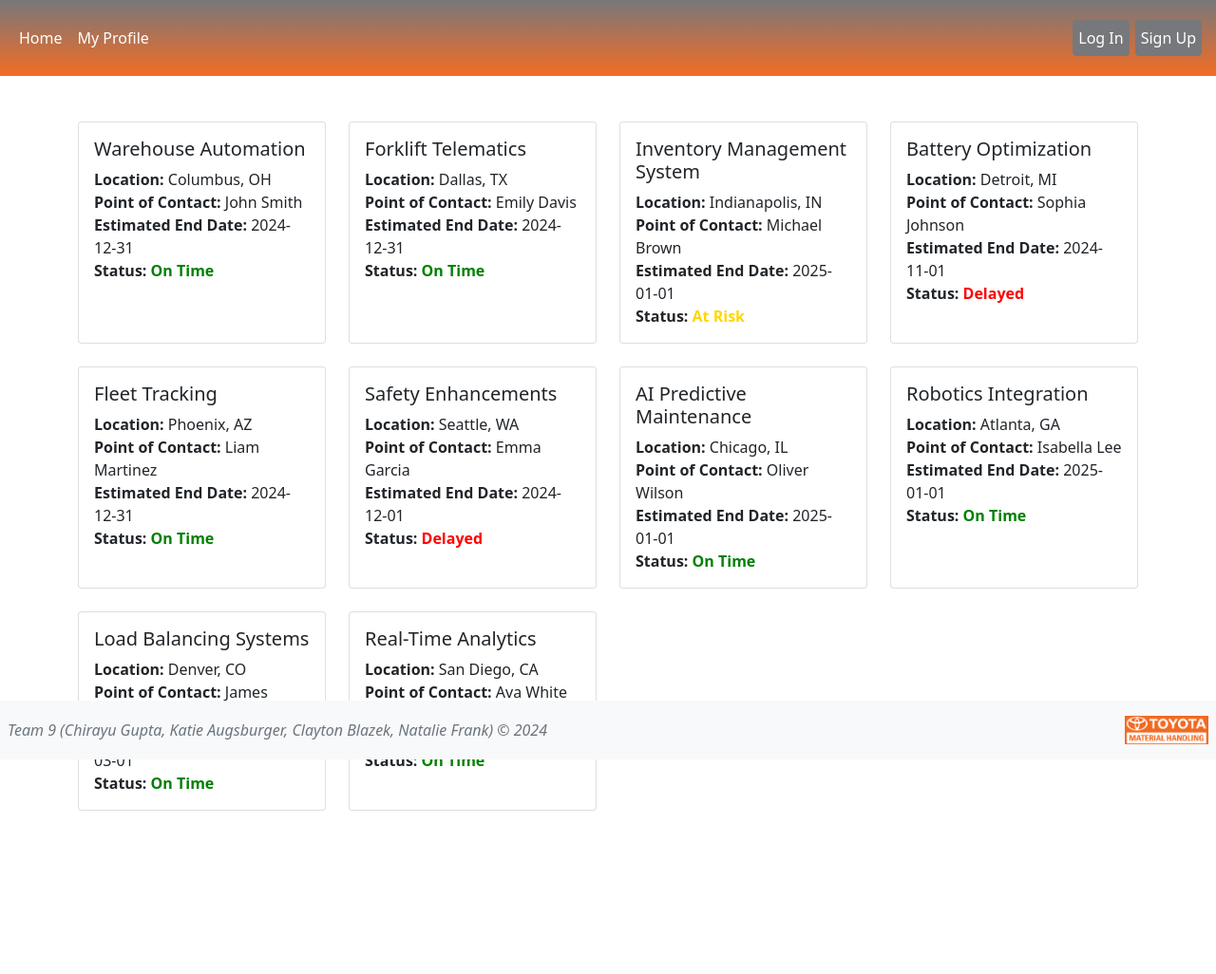
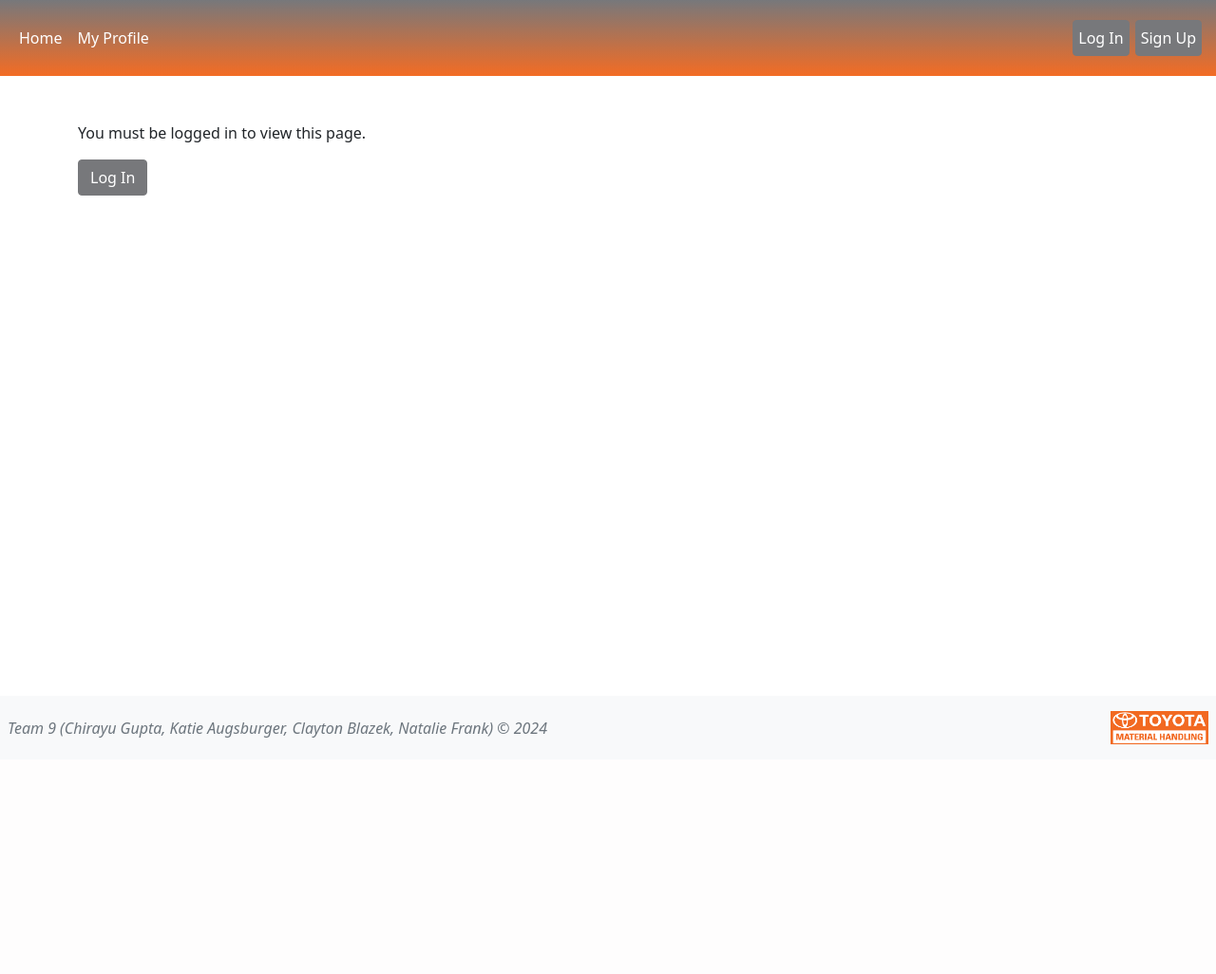
Before and after one commit to cgupta2002/FP_Proof_of_Concept, a Flask app: page /projects in a window 1280 px wide. Shown: the whole page at 95% size. After the commit the page ends 784 px from the top, so only its background shows below. Run offline with Flask 3, Linux system fonts and the light colour scheme; data comes from the database, SQL or seed files in the repository; parts of the project's set-up code (start-up, migrations or seed data) failed here and were passed over.

Commit message:
final poc

```diff
--- a/static/css/styles.css
+++ b/static/css/styles.css
@@ -164,7 +164,7 @@
 }
 
 /* Fix label color */
-label.a {
+label.c {
     color: white !important;  /* Keep label color white */
     padding: 3px !important;
     display: inline-block !important;
--- a/templates/base.html
+++ b/templates/base.html
@@ -27,20 +27,20 @@
                 <div class="collapse navbar-collapse" id="navbarCollapse">
                     <ul class="nav navbar-nav">
                         <li class="nav-item">
-                            <a class="nav-link" aria-current="page" href="{{ url_for('index') }}" style="color: black;">Home</a>
+                            <a class="nav-link" aria-current="page" href="{{ url_for('index') }}" style="color: white;">Home</a>
                         </li>
                         <li class="nav-item">
-                            <a class="nav-link" href="{{ url_for('profile') }}" style="color: black;">My Profile</a>
+                            <a class="nav-link" href="{{ url_for('profile') }}" style="color: white;">My Profile</a>
                         </li>
                         {% if user_id %}
                         <li class="nav-item">
-                            <a class="nav-link" href="{{ url_for('projects') }}" style="color: black;">Projects</a>
+                            <a class="nav-link" href="{{ url_for('projects') }}" style="color: white;">Projects</a>
                         </li>
                         <li class="nav-item">
-                            <a class="nav-link" href="{{ url_for('alerts') }}" style="color: black;">Service Alerts</a>
+                            <a class="nav-link" href="{{ url_for('alerts') }}" style="color: white;">Service Alerts</a>
                         </li>
                         <li class="nav-item">
-                            <a class="nav-link" href="{{ url_for('analytics') }}" style="color: black;">Real-Time Analytics</a>
+                            <a class="nav-link" href="{{ url_for('analytics') }}" style="color: white;">Real-Time Analytics</a>
                         </li>
                         {% endif %}
                     </ul>
@@ -89,7 +89,7 @@
                   <span class="text-muted"><i>Team 9 (Chirayu Gupta, Katie Augsburger, Clayton Blazek, Natalie Frank) &copy; 2024</i></span>
               </div>
               <div class="col-2 d-flex justify-content-end" style="padding-right: 20px !important;">
-                  <img src="{{url_for('static', filename='/images/TMH.png')}}" style="height: 30px; width: relative;">
+                  <img src="{{url_for('static', filename='/images/TMH.png')}}" style="height: 35px; width: relative;">
               </div>
           </div>
       </div>
--- a/templates/profile.html
+++ b/templates/profile.html
@@ -27,6 +27,7 @@
 
                 </div>
             </div>
+        </main>
             {% else %}
             <p> You must be logged in to view this page.</p>
             <div class="col-4">
--- a/templates/projects.html
+++ b/templates/projects.html
@@ -4,6 +4,7 @@
 <main class="d-inline-flex p-5 align-items-end">
     <div class="container">
         <div class="row">
+            {% if user_id %}
             {% for project in projects %}
             <div class="col-md-3 mb-4">
                 <a href="{{ url_for('project', project_id=project['project_id']) }}" class="text-decoration-none text-dark">
@@ -33,6 +34,13 @@
             {% endfor %}
         </div>
     </div>
+
 </main>
+{% else %}
+    <p> You must be logged in to view this page.</p>
+            <div class="col-4">
+            <a class="btn btn-primary" href="{{url_for('login')}}"> Log In</a>
+</main>
+{% endif %}
 
 {% endblock %}
```
Also changed, not shown: templates/alerts.html (+10 -4 lines), templates/analytics.html (+8 -0 lines), 1 other file.
